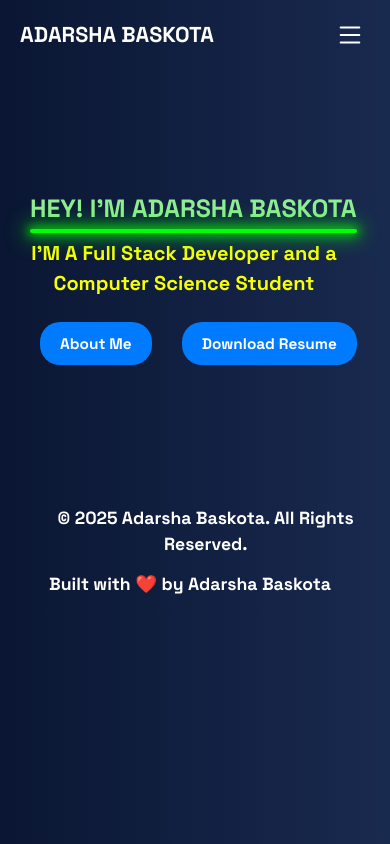
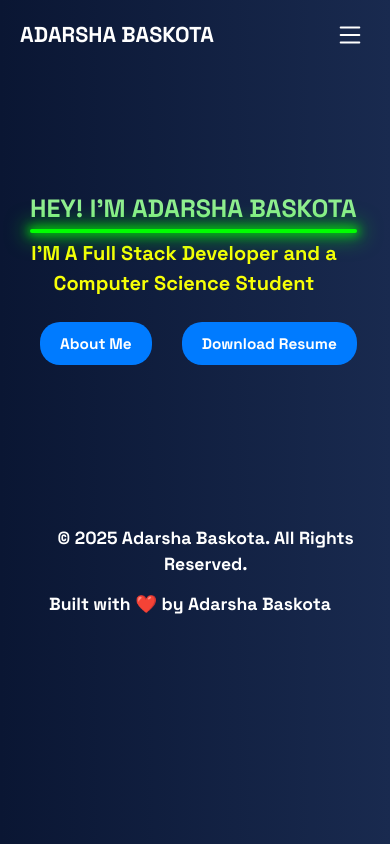
Before and after one commit to baskota-adarsha/Portfolio_web, a React (Vite) app in the folder client/: page / in a window 390 px wide. Built offline with nearby package versions, Linux system fonts and the light colour scheme.

Commit message:
make changes to the footer it was at little bit at top

```diff
--- a/client/src/App.css
+++ b/client/src/App.css
@@ -236,7 +236,7 @@ body {
   }
   .VAVA {
     font-size: 10px !important;
-    margin-top: 20px !important;
+    margin-top: 40px !important;
   }
   .footer_ {
     font-size: 10px !important;
```
